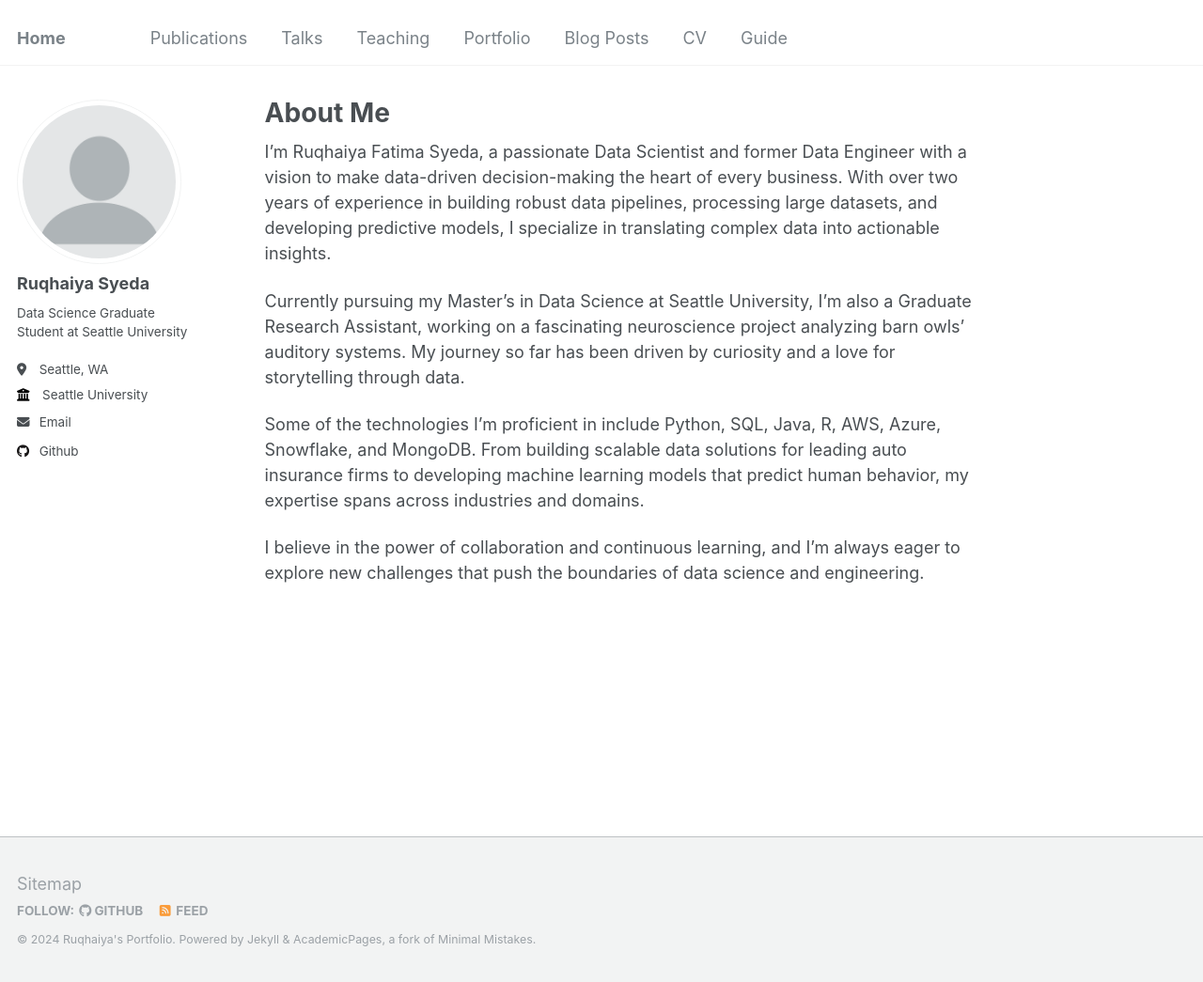
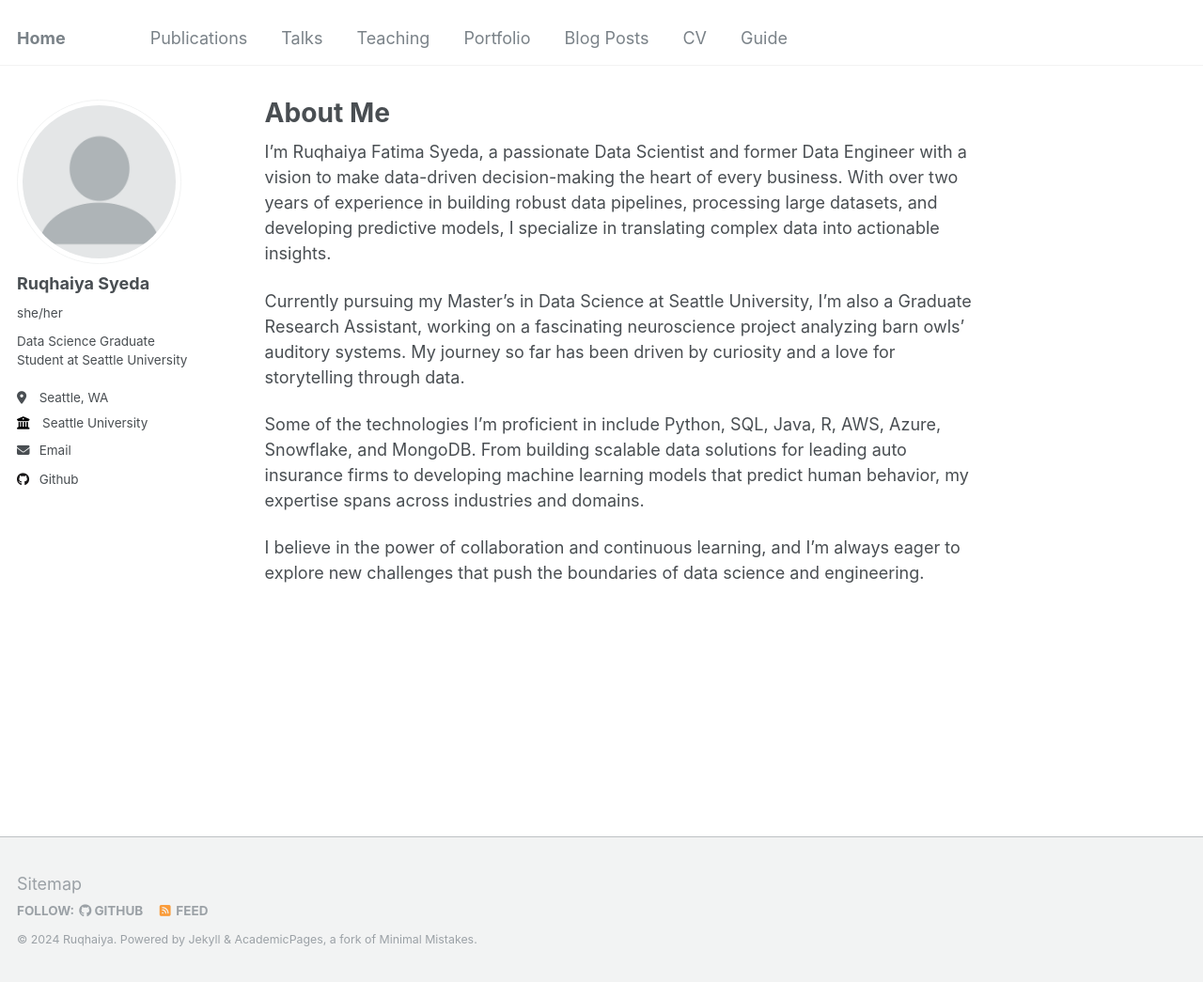
Before and after one commit to Ruqhaiya/ruqhaiya.github.io, a Jekyll site: the page built from _pages/about.md, in a window 1280 px wide and 1045 px high. Shown: the whole window at 94% size. Built offline with Jekyll 4.4.1, drawn with Linux system fonts in a browser that asks for light colours; part of the change alters nothing that is shown.

Commit message:
Update _config.yml

```diff
--- a/_config.yml
+++ b/_config.yml
@@ -1,16 +1,8 @@
-# Welcome to Jekyll!
-#
-# This config file is meant for settings that affect your entire site, values
-# which you are expected to set up once and rarely need to edit after that.
-# For technical reasons, this file is *NOT* reloaded automatically when you use
-# `jekyll serve -l -H localhost`. If you change this file, please restart the
-# server process.
-
 # Basic Site Settings
 locale                   : "en-US"
 title                    : "Home"
 title_separator          : "-"
-name                     : &name "Ruqhaiya's Portfolio"
+name                     : &name "Ruqhaiya"
 description              : &description "Portfolio Website"
 url                      : https://ruqhaiya.github.io
 baseurl                  : "/portfolio" # the subpath of your site, e.g. "/blog"
@@ -20,24 +12,16 @@ repository               : "Ruqhaiya/ruqhaiya.github.io"
 #               If a field is blank the icon and link will not appear, otherwise it will be shown.
 #               Additional customization can be done by editing /_includes/author-profile.html
 author:
+
   # Biographic information
   avatar           : "profile.png"
   name             : "Ruqhaiya Syeda"
-  pronouns         : # example: "she/her"
+  pronouns         : "she/her"
   bio              : "Data Science Graduate Student at Seattle University"
   location         : "Seattle, WA"
   employer         : "Seattle University"
   uri              : # URL
   email            : "ruqhaiyeahhh@gmail.com"
-
-  # # Academic websites
-  # arxiv            : # URL - Update with the correct link to your profile
-  # googlescholar    : "https://scholar.google.com/citations?user=PS_CX0AAAAAJ"
-  # impactstory      : # URL
-  # orcid            : "http://orcid.org/yourorcidurl"
-  # semantic         : # URL
-  # pubmed           : "https://www.ncbi.nlm.nih.gov/pubmed/?term=john+snow"
-  # researchgate     : # URL
 
   # Repositories and software development
   bitbucket        : # Username - Update with your username on the site
```
